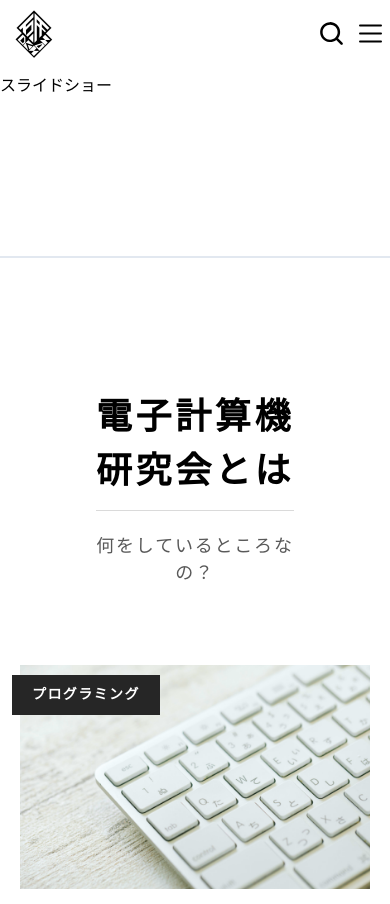
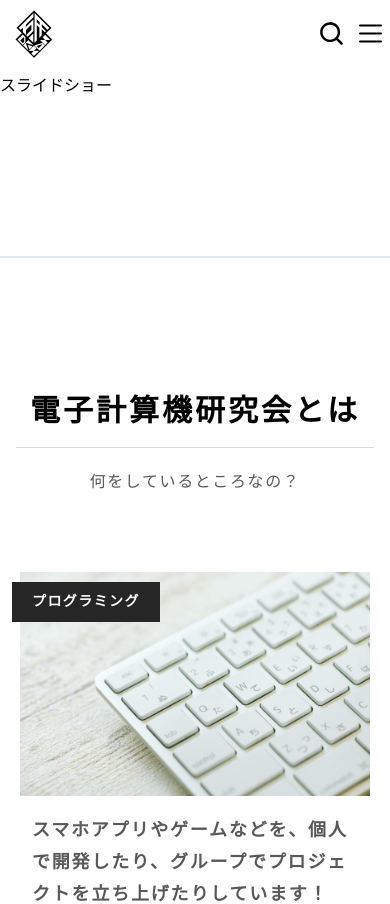
Before and after one commit to oucrc-org/web-2021, a Nuxt app: page / in a window 390 px wide. Shown: the top 904 px of the page. Built offline with nearby package versions, Linux system fonts and the light colour scheme; a web font is replaced by a local one.

Commit message:
[add] ランディングページ 電子計算機研究会とは レスポンシブ修正

```diff
--- a/pages/index.vue
+++ b/pages/index.vue
@@ -12,9 +12,9 @@
     <!-- ▼ 電子計算機研究会とは -->
     <section class="bg-white border-t-2 py-32 relative w-full">
       <div class="container mx-auto">
-        <div class="divide-y divide-divider mb-20 px-24 md:px-40 lg:px-64 xl:px-96">
-          <h2 class="font-bold mb-4 text-4xl text-center tracking-widest">電子計算機研究会とは</h2>
-          <p class="pt-5 text-center text-lg text-secondary tracking-widest">何をしているところなの？</p>
+        <div class="divide-y divide-divider mb-20 px-4 sm:px-24 md:px-40 lg:px-64 xl:px-96">
+          <h2 class="font-bold mb-4 text-3xl sm:text-4xl text-center tracking-widest">電子計算機研究会とは</h2>
+          <p class="pt-5 text-center sm:text-lg text-secondary tracking-widest">何をしているところなの？</p>
         </div>
 
         <div class="grid sm:grid-cols-3 gap-16 px-5">
```
